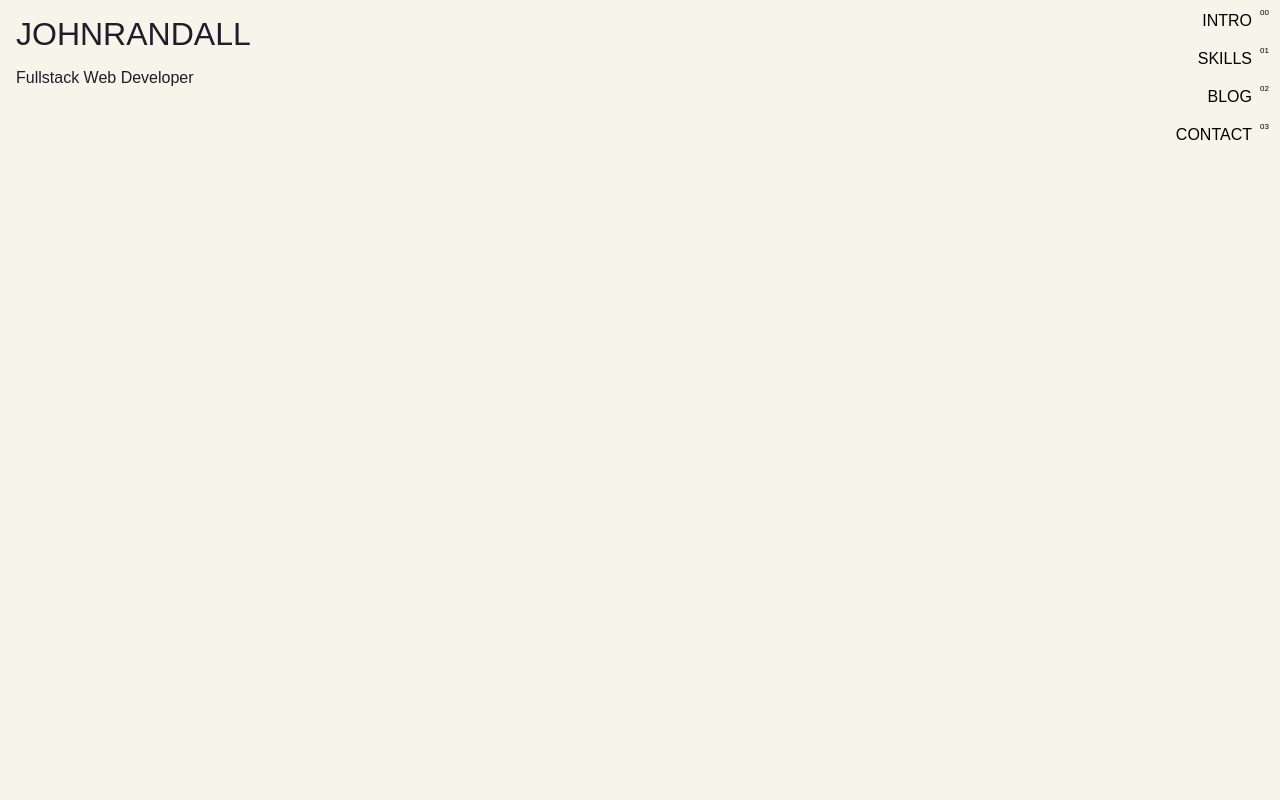
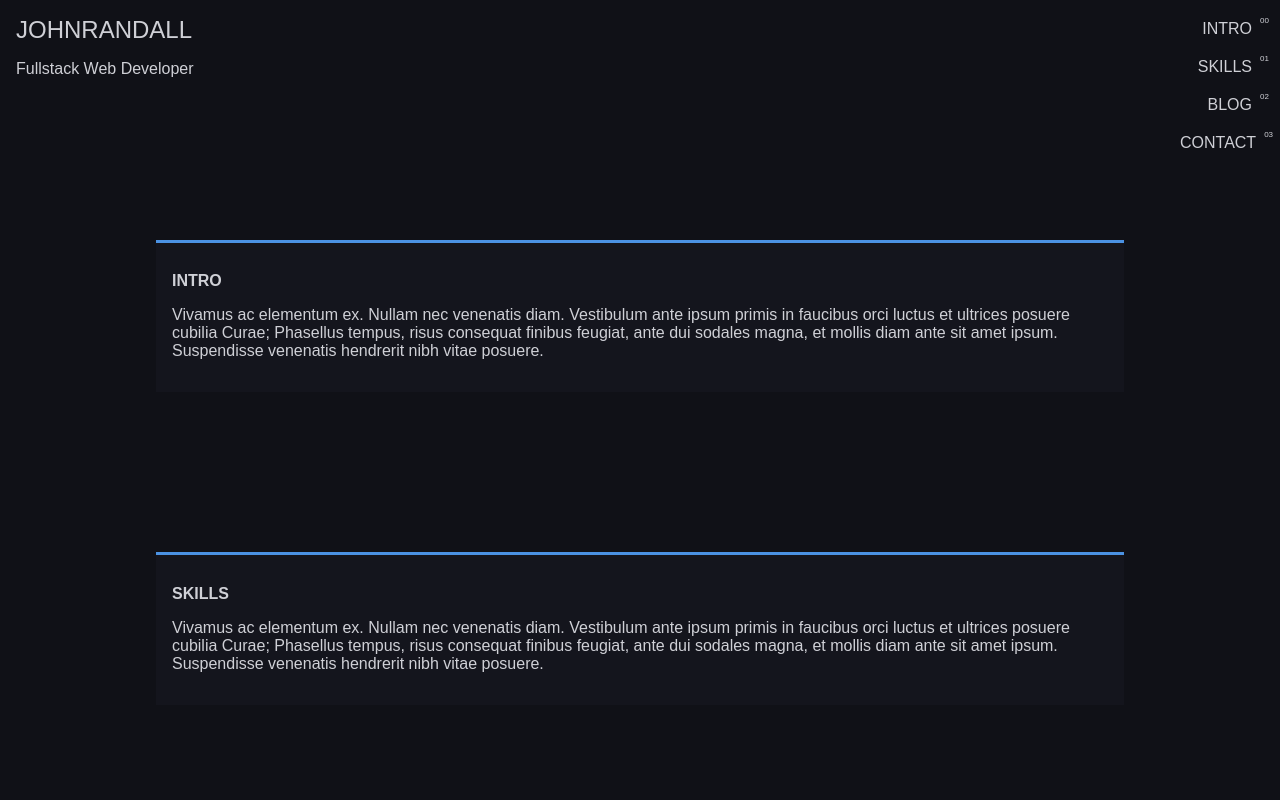
Before and after one commit to lampshde/WonderCorgii, a React (Create React App) app: page / in a window 1280 px wide. Shown: the top 800 px of the page. Built offline with nearby package versions, Linux system fonts and the light colour scheme.

Commit message:
Having fun with designing portfolio nav, smooth scroll to come

```diff
--- a/package.json
+++ b/package.json
@@ -3,6 +3,7 @@
   "version": "0.1.0",
   "private": true,
   "dependencies": {
+    "aos": "^2.3.4",
     "react": "^16.8.6",
     "react-dom": "^16.8.6",
     "react-scripts": "3.0.1"
--- a/src/App.css
+++ b/src/App.css
@@ -1,38 +1,47 @@
 .App {
   /* display: flex;
   justify-content: center; */
-  color: #1D1D2C;
-  height: 100vh;
-  background: #F7F4E9;
+  color: var(--theme-text-color);
+  min-height: 100vh;
+  background: var(--theme-bg-color);
+  padding-bottom: 15rem;
 }
 
-svg {
-  width: 20%;
-  animation: 1.5s spin ease infinite;
-  align-self: center;
-}
-
-.ring {
-  fill: none;
-  stroke: hsla(341, 97%, 59%, 0.3);
-  stroke-width: 2;
-}
-
-.ball {
-  fill: #fc2f70;
-  stroke: none;
-}
-
-@keyframes spin {
-  to {
-    transform: rotate(360deg);
-  }
+header{
+  position: fixed;
+  top: 0px;
+  left: 0px;
+  right: 0px;
+  z-index: 9999;
+  display: grid;
+  grid-template-columns: 1fr 100px;
+  grid-template-rows: 1fr;
+  grid-template-areas: ". .";
 }
 
 .title{
   padding: 1rem;
-  font-size: 2rem;
+  font-size: 1.5rem;
 }
 .sub-title{
   padding: 0 1rem;
 }
+
+section{
+  padding: 15rem 1rem 0 1rem;
+  max-width: 1000px;
+  margin: 0 auto;
+}
+
+.card{
+  background: #14151d;
+  padding: 1rem;
+  border-top: 3px solid;
+  border-color: var(--theme-primary-color);
+  margin-bottom: 10rem;
+}
+
+.card h2{
+  font-size: 1rem;
+  font-family: 'Montserrat', sans-serif;
+}
--- a/src/App.js
+++ b/src/App.js
@@ -1,16 +1,49 @@
 import React from 'react';
 import './App.css';
 import Nav from './Nav.js'
+import AOS from 'aos';
+import 'aos/dist/aos.css';
 
 const navItems = ['INTRO','SKILLS','BLOG','CONTACT']
-function App() {
+class App extends React.Component {
+  componentDidMount(){
+    AOS.init({
+      duration: 1000
+    })
+  }
+
+  render(){
     return (
       <div className="App">
-      <Nav navItems={navItems}></Nav>
+        <header>
+          <div>
             <div className="title animated fadeInDown" >JOHNRANDALL</div>
             <div className="sub-title animated fadeInDown">Fullstack Web Developer</div>
+          </div>
+          <Nav navItems={navItems}></Nav>
+        </header>
+        <section>
+          <div className="card" data-aos='fade'>
+            <h2>INTRO</h2>
+            <p>Vivamus ac elementum ex. Nullam nec venenatis diam. Vestibulum ante ipsum primis in faucibus orci luctus et ultrices posuere cubilia Curae; Phasellus tempus, risus consequat finibus feugiat, ante dui sodales magna, et mollis diam ante sit amet ipsum. Suspendisse venenatis hendrerit nibh vitae posuere. </p>
+          </div>
+          <div className="card" data-aos='fade-right'>
+            <h2>SKILLS</h2>
+            <p>Vivamus ac elementum ex. Nullam nec venenatis diam. Vestibulum ante ipsum primis in faucibus orci luctus et ultrices posuere cubilia Curae; Phasellus tempus, risus consequat finibus feugiat, ante dui sodales magna, et mollis diam ante sit amet ipsum. Suspendisse venenatis hendrerit nibh vitae posuere. </p>
+          </div>
+          <div className="card" data-aos='fade-right'>
+            <h2>BLOG</h2>
+            <p>Vivamus ac elementum ex. Nullam nec venenatis diam. Vestibulum ante ipsum primis in faucibus orci luctus et ultrices posuere cubilia Curae; Phasellus tempus, risus consequat finibus feugiat, ante dui sodales magna, et mollis diam ante sit amet ipsum. Suspendisse venenatis hendrerit nibh vitae posuere. </p>
+          </div>
+          <div className="card" data-aos='fade-right'>
+            <h2>CONTACT</h2>
+            <p>Vivamus ac elementum ex. Nullam nec venenatis diam. Vestibulum ante ipsum primis in faucibus orci luctus et ultrices posuere cubilia Curae; Phasellus tempus, risus consequat finibus feugiat, ante dui sodales magna, et mollis diam ante sit amet ipsum. Suspendisse venenatis hendrerit nibh vitae posuere. </p>
+          </div>
+        </section>
       </div>
     );
   }
 
+}
+
 export default App;
--- a/src/Nav.css
+++ b/src/Nav.css
@@ -1,11 +1,8 @@
 nav{
-    position: fixed;
-    top: 0px;
-    right: 0px;
-    width: 150px;
-    color: #000;
+    width: 100%;
+    color: var(--theme-text-color);
     animation-delay: .5s;
-    z-index: 9999;
+    margin-top: 1rem;
 }
 
 .nav-item{
@@ -13,7 +10,7 @@ nav{
     grid-template-columns: 1fr 20px;
     grid-template-rows: 1fr;
     grid-template-areas: ". .";
-    padding: .5rem 0;
+    padding-bottom: 1rem;
 }
 
 .nav-item-text{
@@ -31,7 +28,7 @@ nav{
     left: 0;
     right: 0;
     height: 3px;
-    background-color: #E40C2B;
+    background-color: var(--theme-primary-color);
     transform-origin: center right;
     transform: scaleX(0) translateY(-50%);
     transition: transform 0.3s ease;
@@ -51,7 +48,7 @@ nav{
 }
 
 nav.minimized{
-    height: 40px;
+    height: 39px;
     overflow: hidden;
 
 }
--- a/src/Nav.js
+++ b/src/Nav.js
@@ -14,7 +14,7 @@ class Nav extends React.Component{
     render(){
         return (
             <nav className={"animated fadeInRight " + (this.state.selectedIndex >= 0 ? 'minimized' : '')}>
-                <div className="nav-links-wrapper" style={this.state.selectedIndex >= 0 ? {transform: `translateY(${-40*this.state.selectedIndex}px)`} : {}}>
+                <div className="nav-links-wrapper" style={this.state.selectedIndex >= 0 ? {transform: `translateY(${-39*this.state.selectedIndex}px)`} : {}}>
                     {this.props.navItems.map((value,index) => {
                         return <div className={"nav-item " + (this.state.selectedIndex === index ? 'selected' : '')} onClick={()=>(this.selectNavItem(index))}>
                             <div className="nav-item-text">{value}</div>
--- a/src/index.css
+++ b/src/index.css
@@ -1,3 +1,7 @@
+* {
+  box-sizing:border-box;
+}
+
 body {
   margin: 0;
   font-family: -apple-system, BlinkMacSystemFont, "Segoe UI", "Roboto", "Oxygen",
@@ -16,3 +20,9 @@ code {
 div{
   font-family: 'Montserrat', sans-serif;
 }
+
+:root {
+  --theme-primary-color: #4B92E3;
+  --theme-bg-color: #101117;
+  --theme-text-color: #cfd0d6;
+}
```
Also changed, not shown: 1 other file (tests, documents, lock files or other folders). Lines whose indentation alone changed are shown as unchanged.
